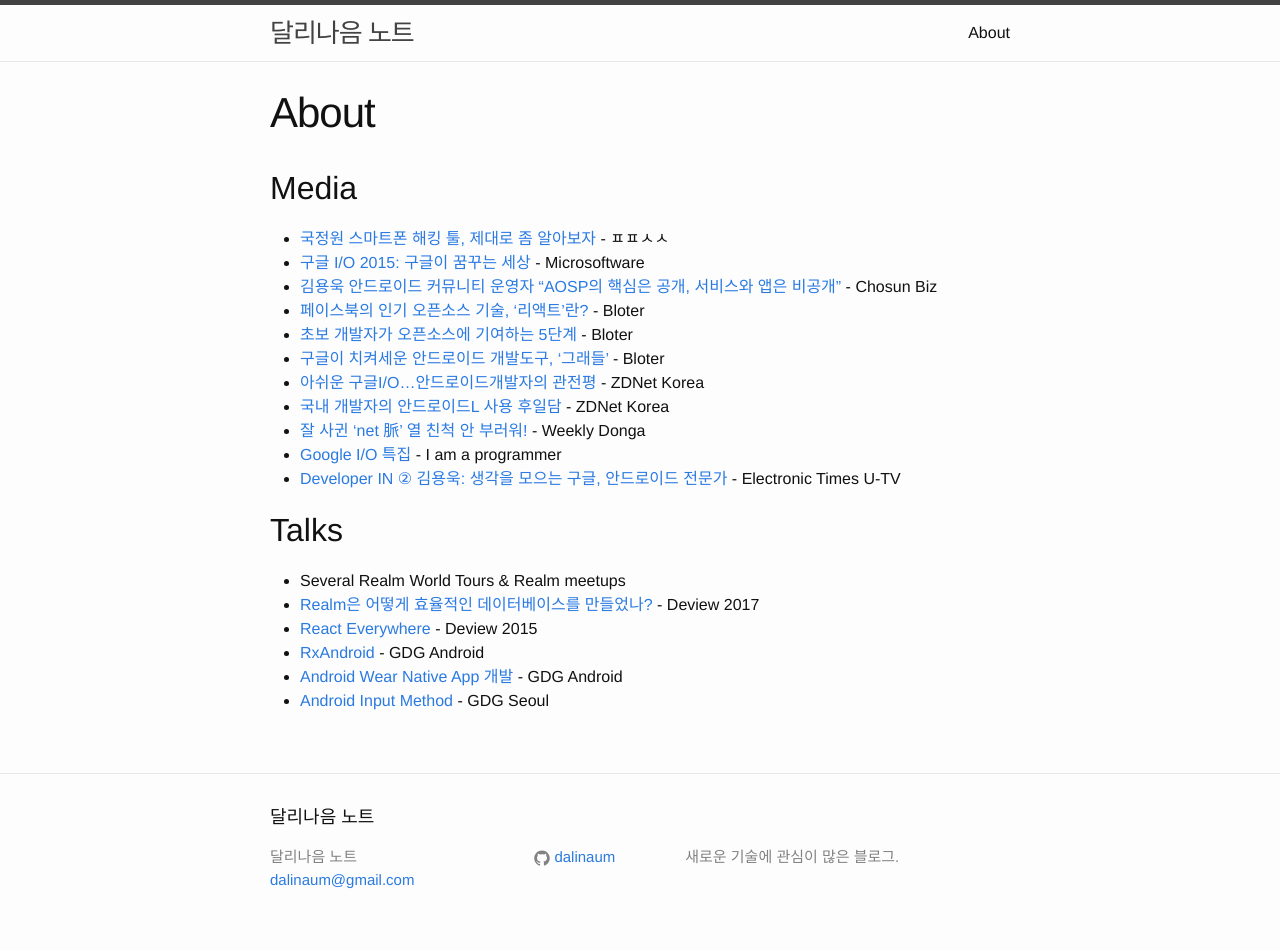
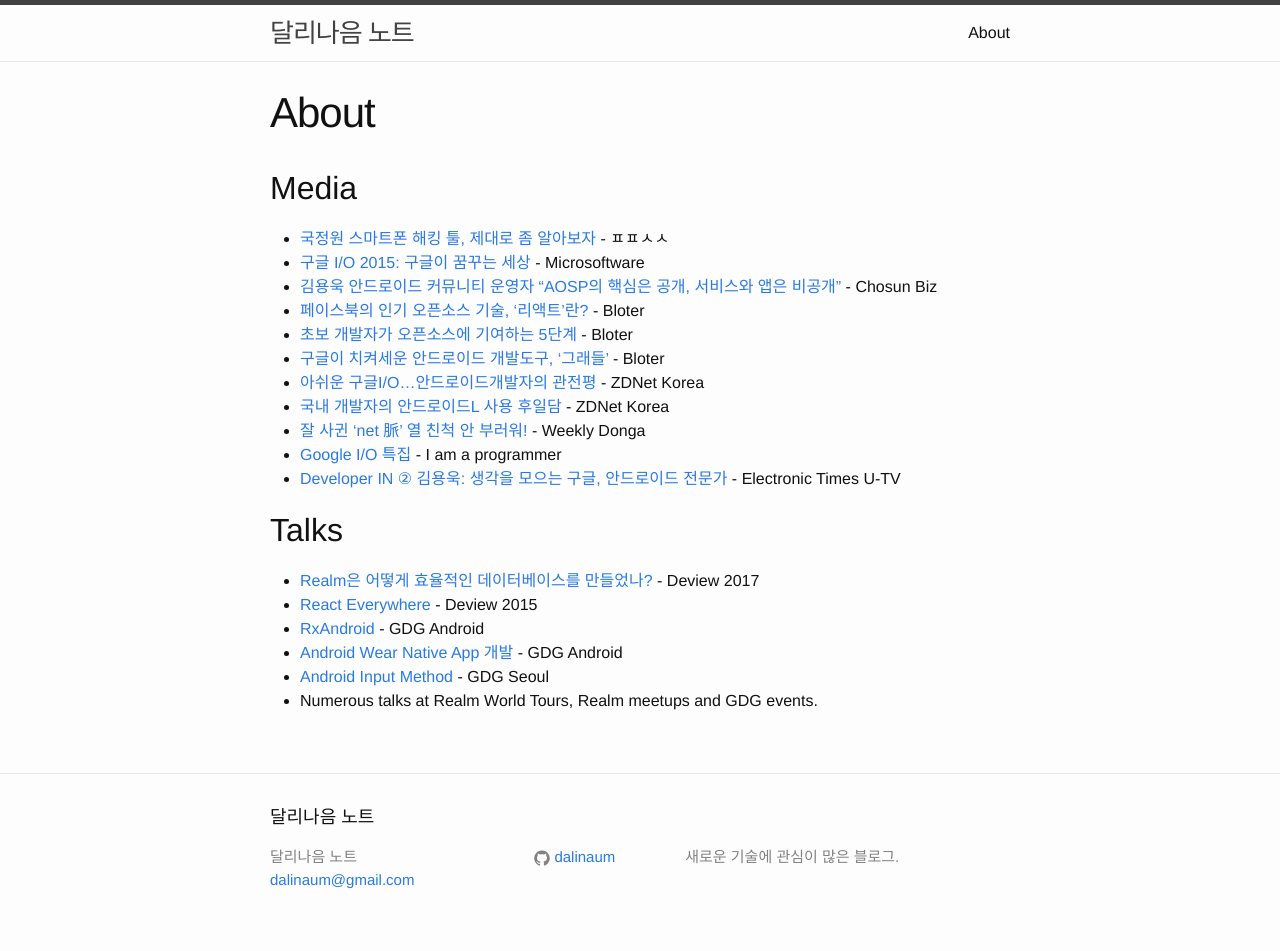
Before and after one commit to dalinaum/dalinaum.github.io, a Jekyll site: the page built from about/index.md, in a window 1280 px wide. Built offline with Jekyll 4.4.1, drawn with Linux system fonts in a browser that asks for light colours.

Commit message:
About 수정

```diff
--- a/about/index.md
+++ b/about/index.md
@@ -20,9 +20,9 @@
 
 ## Talks
 
-* Several Realm World Tours & Realm meetups
 * [Realm은 어떻게 효율적인 데이터베이스를 만들었나?](https://deview.kr/2017/schedule/206) - Deview 2017
 * [React Everywhere](https://deview.kr/2015/schedule#session/88) - Deview 2015
 * [RxAndroid](https://www.youtube.com/watch?v=FpIqbVTnB30) - GDG Android
 * [Android Wear Native App 개발](https://www.youtube.com/watch?v=Kp15lJN7D8o) - GDG Android
 * [Android Input Method](https://www.youtube.com/watch?v=WSBskhSrB0Q) - GDG Seoul
+* Numerous talks at Realm World Tours, Realm meetups and GDG events.
```
